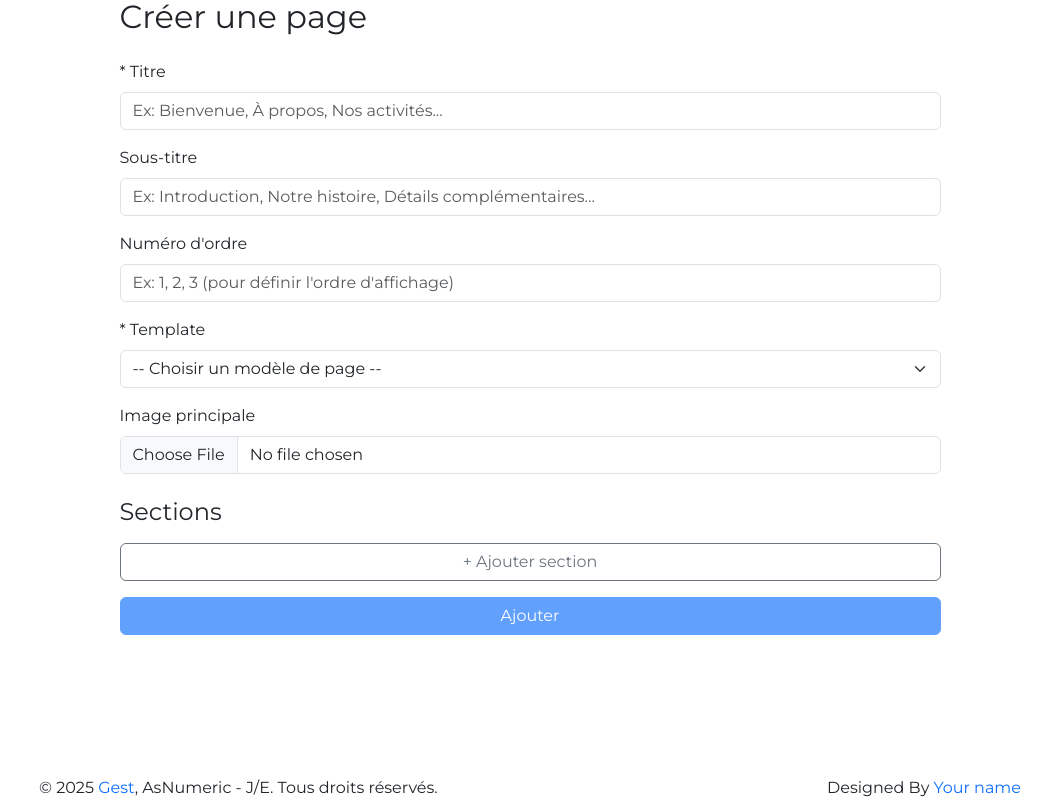
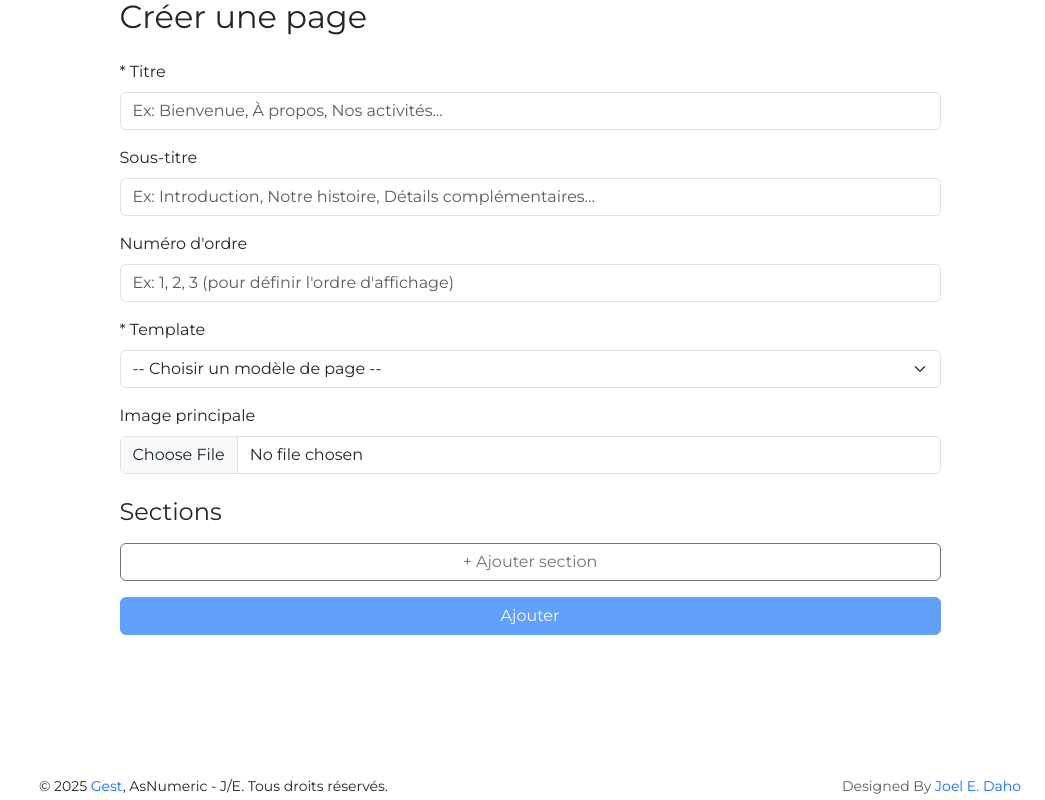
Before and after one commit to Emmnuel430/Gest_tdi_admin_front, a React (Create React App) app: page /admin-tdi/pages/add in a window 1280 px wide. Shown: the part 160-960 px from the top of the page, without its empty margins (235-1280 px from the left). Built offline with nearby package versions, Linux system fonts and the light colour scheme.

Commit message:
4th Commit-4

```diff
--- a/src/components/Layout/Layout.js
+++ b/src/components/Layout/Layout.js
@@ -121,13 +121,13 @@ const Layout = ({ children }) => {
         <div className="p-2 min-vh-100">{children}</div>
         <div class="footer px-4 pt-4 mt-5">
           <div class="bg-body">
-            <div class="row">
+            <div class="row small">
               <div class="col-12 col-sm-6 text-center text-sm-start">
                 &copy; {new Date().getFullYear()} <Link to="/">Gest</Link>,
                 AsNumeric - J/E. Tous droits réservés.
               </div>
-              <div class="col-12 col-sm-6 text-center text-sm-end">
-                Designed By <Link to="/">Your name</Link>
+              <div class="col-12 col-sm-6 text-center text-sm-end text-muted ">
+                Designed By <Link to="/">Joel E. Daho</Link>
               </div>
             </div>
           </div>
--- a/src/pages/makePage/AddPage.js
+++ b/src/pages/makePage/AddPage.js
@@ -226,6 +226,7 @@ const AddPage = () => {
                   <option value="accueil">Accueil</option>
                   <option value="classic">Classique</option>
                   <option value="boutique">Boutique</option>
+                  <option value="membres">Membres</option>
                   <option value="dons">Dons</option>
                 </select>
               </div>
--- a/src/pages/makePage/EditPage.js
+++ b/src/pages/makePage/EditPage.js
@@ -272,6 +272,7 @@ export default function EditPage() {
                   <option value="accueil">Accueil</option>
                   <option value="classic">Classique</option>
                   <option value="boutique">Boutique</option>
+                  <option value="membres">Membres</option>
                   <option value="dons">Dons</option>
                 </select>
               </div>
```
